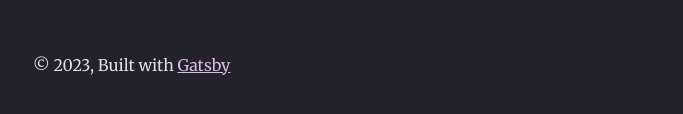
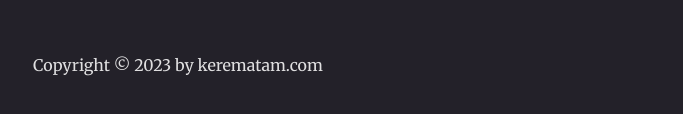
Before and after one commit to kerematam/kerematam-blog, a Gatsby site: page / in a window 1280 px wide. Shown: the part 868-982 px from the top of the page, without its empty margins (291-974 px from the left). Built offline with nearby package versions, Linux system fonts and the light colour scheme; Gatsby itself is replaced by a stand-in of ours; a small style sheet from the web is missing.

Commit message:
fix: footer

```diff
--- a/src/components/layout.js
+++ b/src/components/layout.js
@@ -25,9 +25,7 @@ const Layout = ({ location, title, children }) => {
       <header className="global-header">{header}</header>
       <main>{children}</main>
       <footer>
-        © {new Date().getFullYear()}, Built with
-        {` `}
-        <a href="https://www.gatsbyjs.com">Gatsby</a>
+        Copyright © {new Date().getFullYear()} by kerematam.com
       </footer>
     </div>
   )
```
